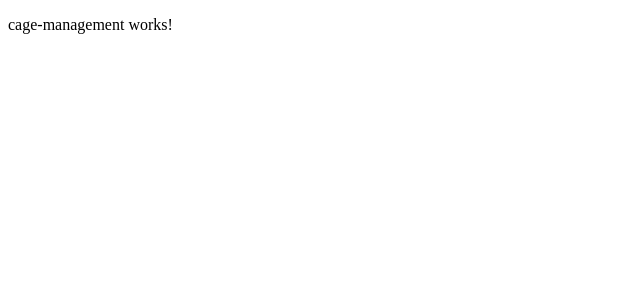
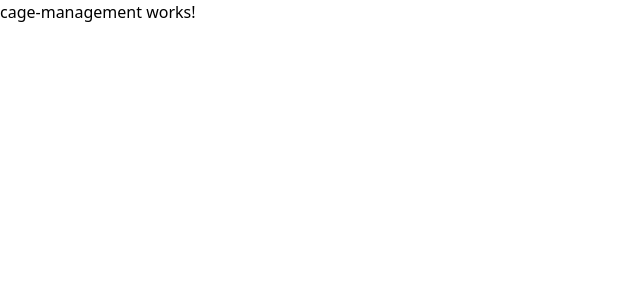
Before and after one commit to mariosmorfo/aquaManager-project, an Angular app: page / in a window 1280 px wide. Shown: the top 300 px of the page, without its empty margins (0-640 px from the left). Built offline with nearby package versions, Linux system fonts and the light colour scheme.

Commit message:
feat: import tailwindcss

```diff
--- a/src/styles.css
+++ b/src/styles.css
@@ -1 +1 @@
-/* You can add global styles to this file, and also import other style files */
+@import "tailwindcss";
```
